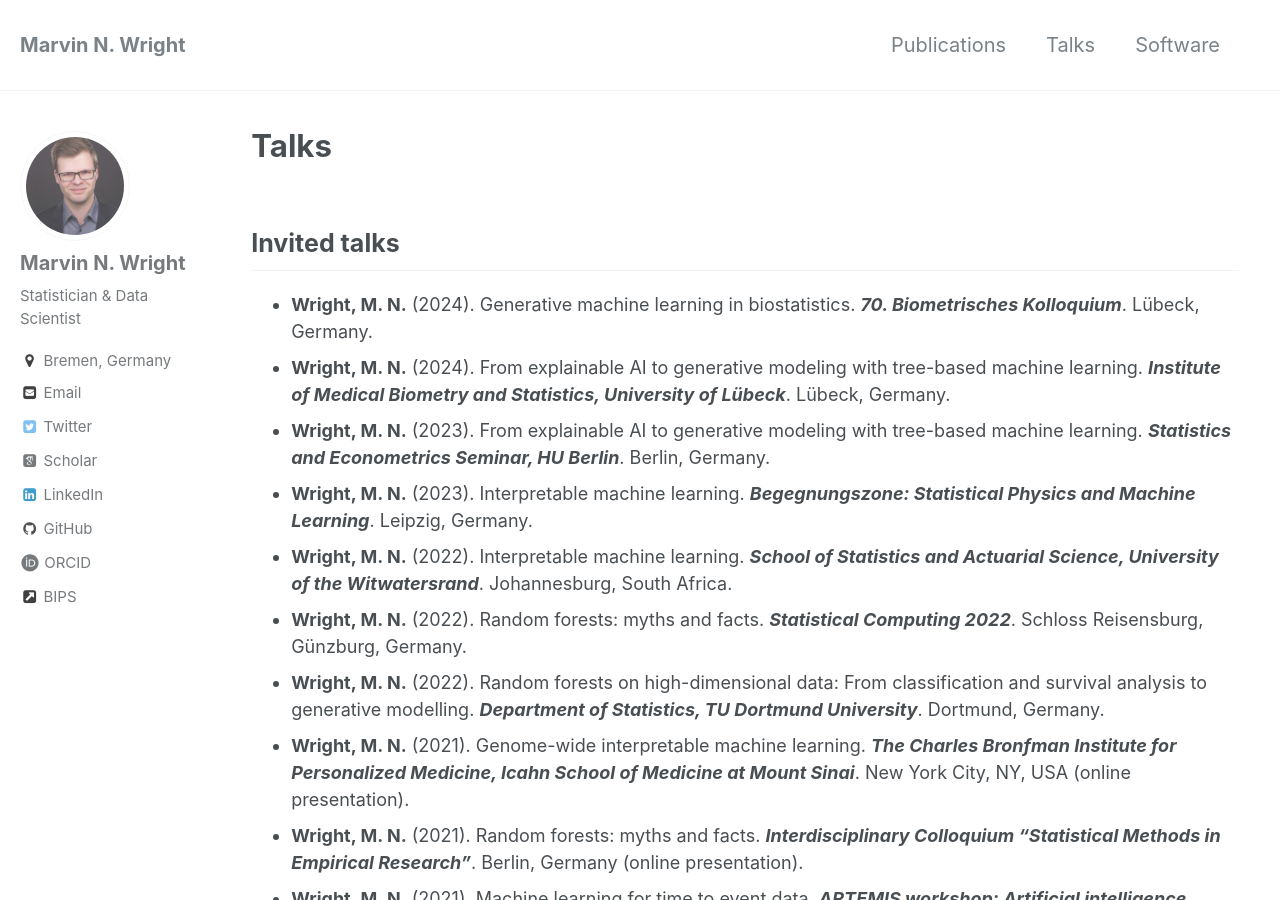
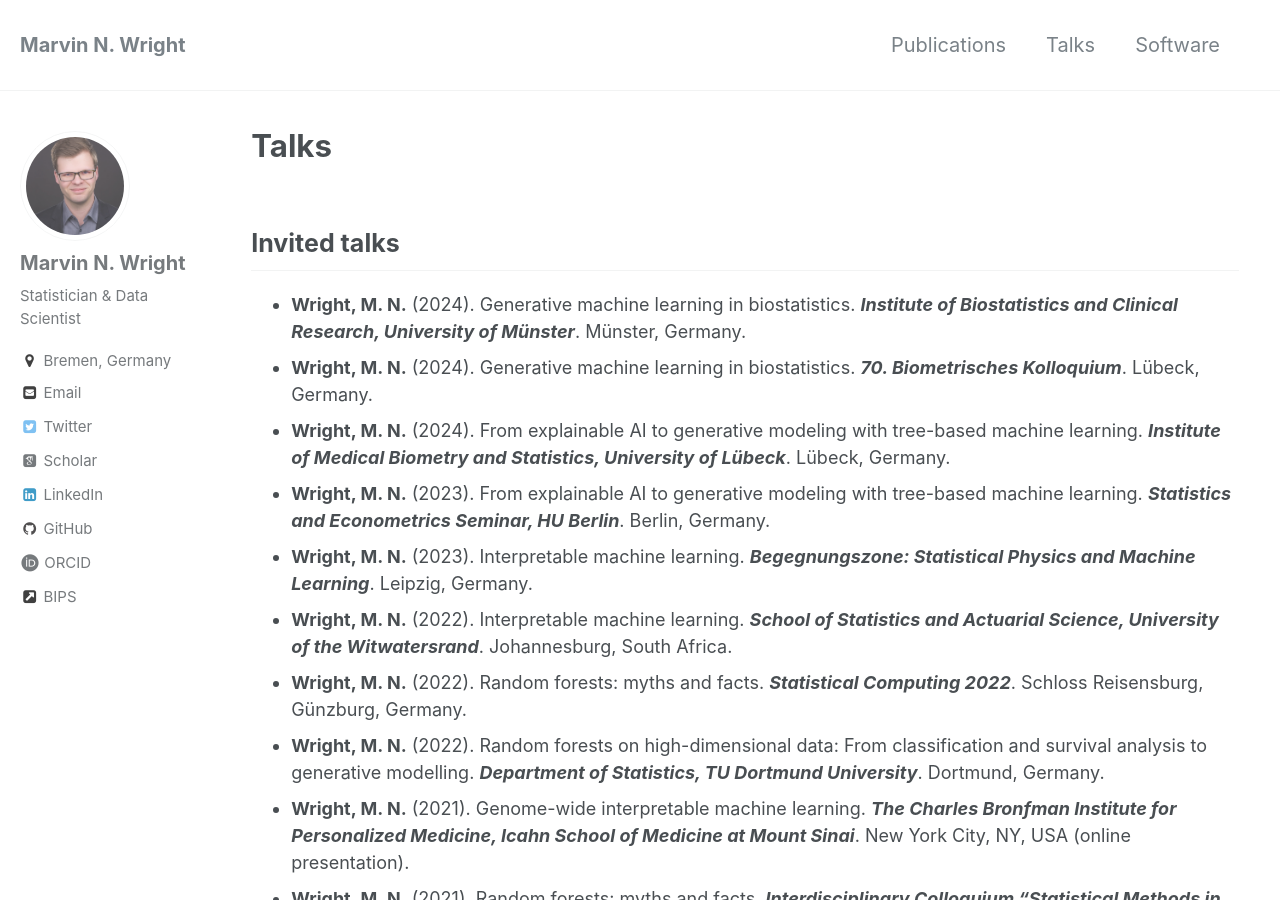
Before and after one commit to mnwright/mnwright.github.io, a Jekyll site: the page built from _pages/talks.md, in a window 1280 px wide and 900 px high. Built offline with Jekyll 4.4.1, drawn with Linux system fonts in a browser that asks for light colours; some web fonts are replaced.

Commit message:
update talks

```diff
--- a/_pages/talks.md
+++ b/_pages/talks.md
@@ -4,6 +4,7 @@ permalink: /talks/
 ---
 
 ## Invited talks
+* {:.pub} **Wright, M. N.** (2024). Generative machine learning in biostatistics. ***Institute of Biostatistics and Clinical Research, University of Münster***. Münster, Germany.
 * {:.pub} **Wright, M. N.** (2024). Generative machine learning in biostatistics. ***70. Biometrisches Kolloquium***. Lübeck, Germany.
 * {:.pub} **Wright, M. N.** (2024). From explainable AI to generative modeling with tree-based machine learning. ***Institute of Medical Biometry and Statistics, University of Lübeck***. Lübeck, Germany.
 * {:.pub} **Wright, M. N.** (2023). From explainable AI to generative modeling with tree-based machine learning. ***Statistics and Econometrics Seminar, HU Berlin***. Berlin, Germany.
```
